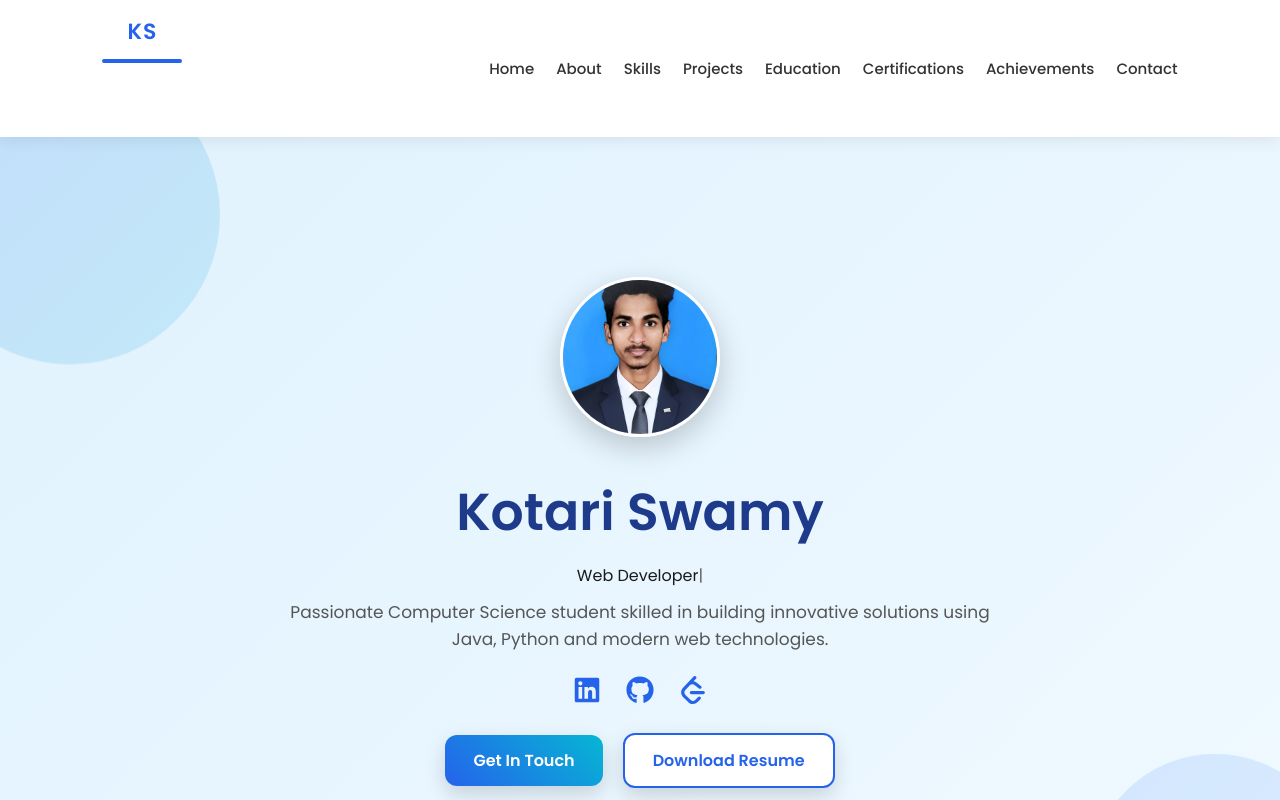
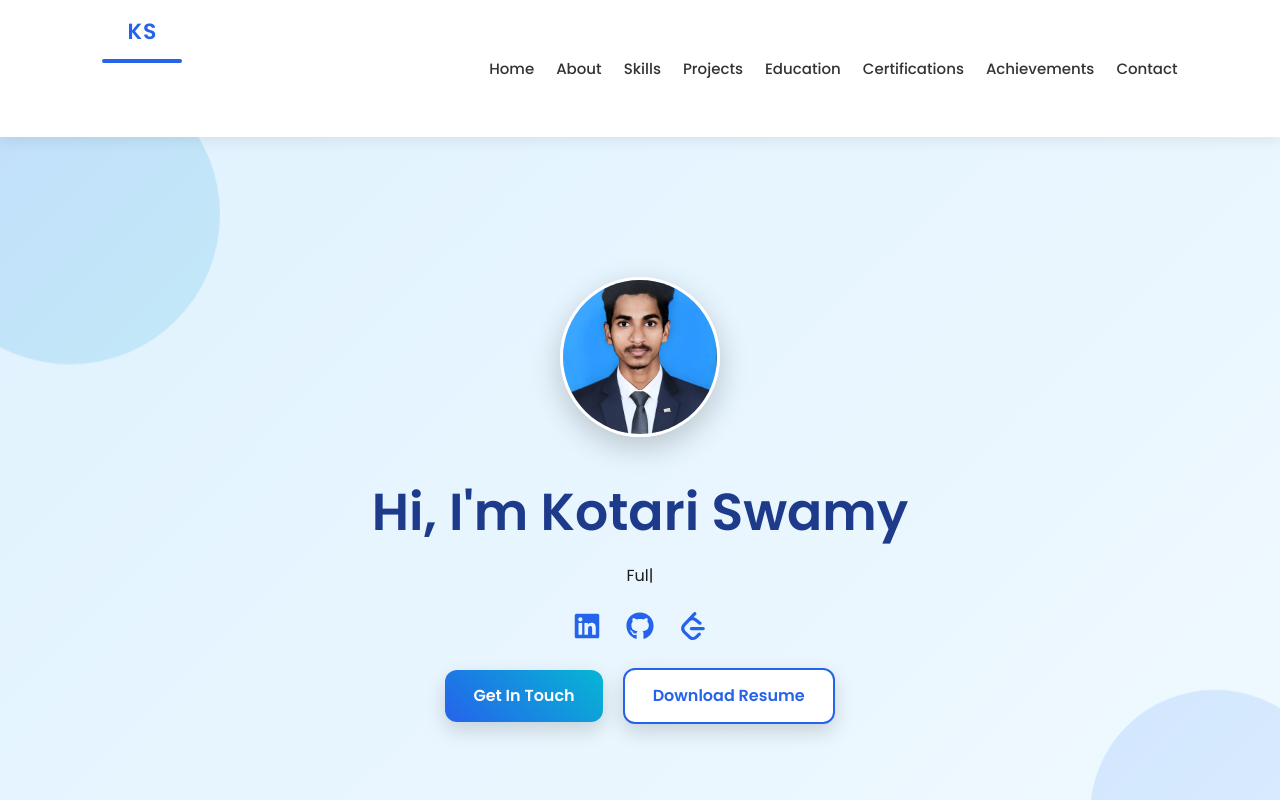
Before and after one commit to Swamy85/swamy-portfolio, a React (Create React App) app: page / in a window 1280 px wide. Shown: the top 800 px of the page. Built offline with nearby package versions, Linux system fonts and the light colour scheme.

Commit message:
Update Hero.js

```diff
--- a/src/components/Hero.js
+++ b/src/components/Hero.js
@@ -17,24 +17,25 @@ function Hero() {
           className="profile-img"
         />
 
-        <h1>Kotari Swamy</h1>
+        <h1>Hi, I'm Kotari Swamy</h1>
 
         <ReactTyped
 strings={[
 "Aspiring Software Engineer",
 "Java Developer",
+"Full Stack Developer",
+"React Developer",
 "Web Developer",
-            "Machine Learning Enthusiast"
+"Machine Learning Enthusiast",
+"DSA Enthusiast",
+"Problem Solver"
 ]}
-          typeSpeed={50}
-          backSpeed={30}
+typeSpeed={60}
+backSpeed={40}
 loop
 />
 
-        <p>
-          Passionate Computer Science student skilled in building
-          innovative solutions using Java, Python and modern web technologies.
-        </p>
+
 
         {/* Social Icons */}
 
```
Lines whose indentation alone changed are shown as unchanged.
